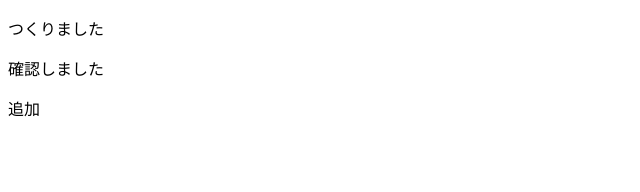
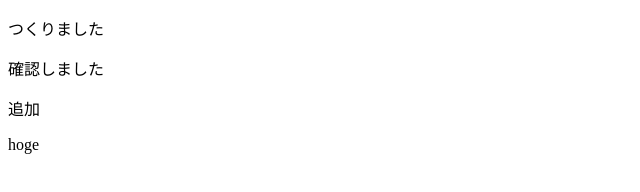
Before and after one commit to nagasawanaoyuki/Pages, a plain HTML site: page index.html in a window 1280 px wide. Shown: the full height of the page, 0-640 px from the left. Drawn offline with Linux system fonts and the light colour scheme.

Commit message:
third_commit

```diff
--- a/index.html
+++ b/index.html
@@ -7,5 +7,6 @@
     <p>つくりました</p>
 	<p>確認しました</p>
 	<p>追加</p>
+	<p>hoge</p>
   </body>
 </html>
```
